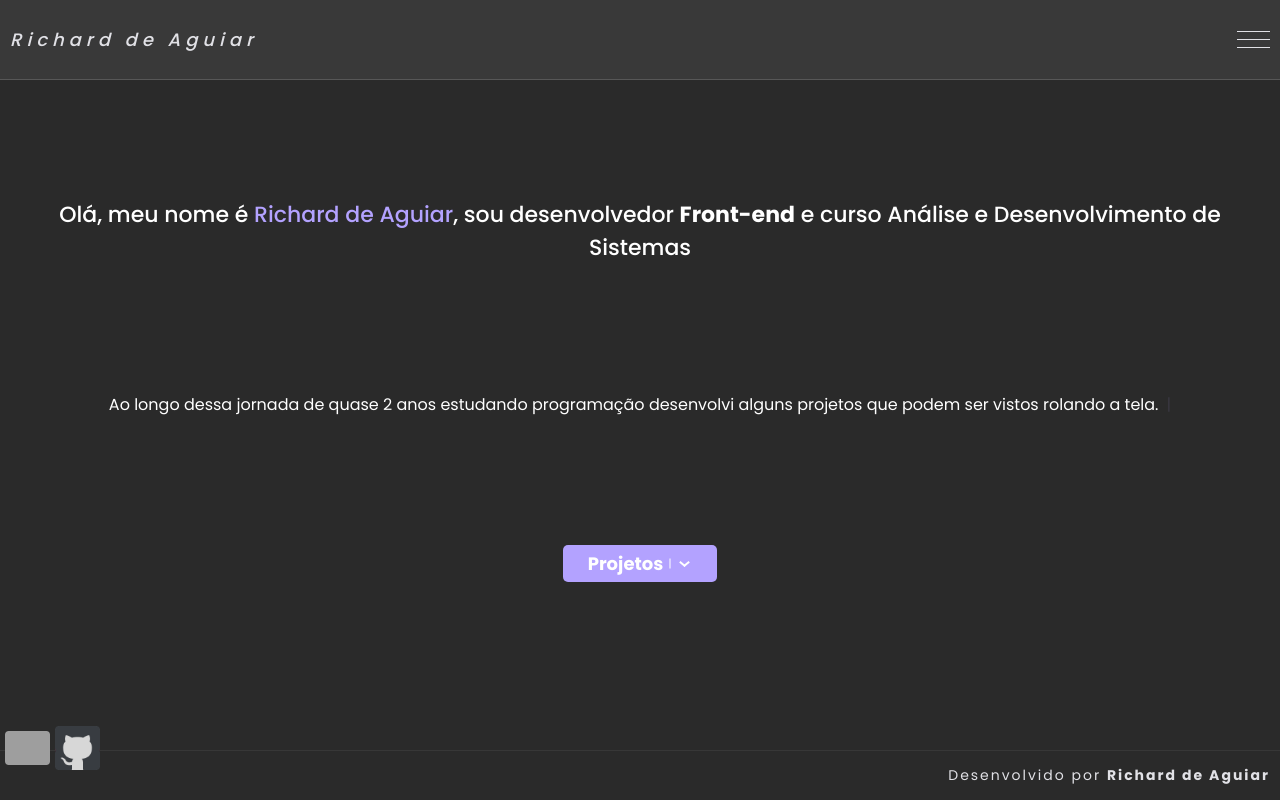
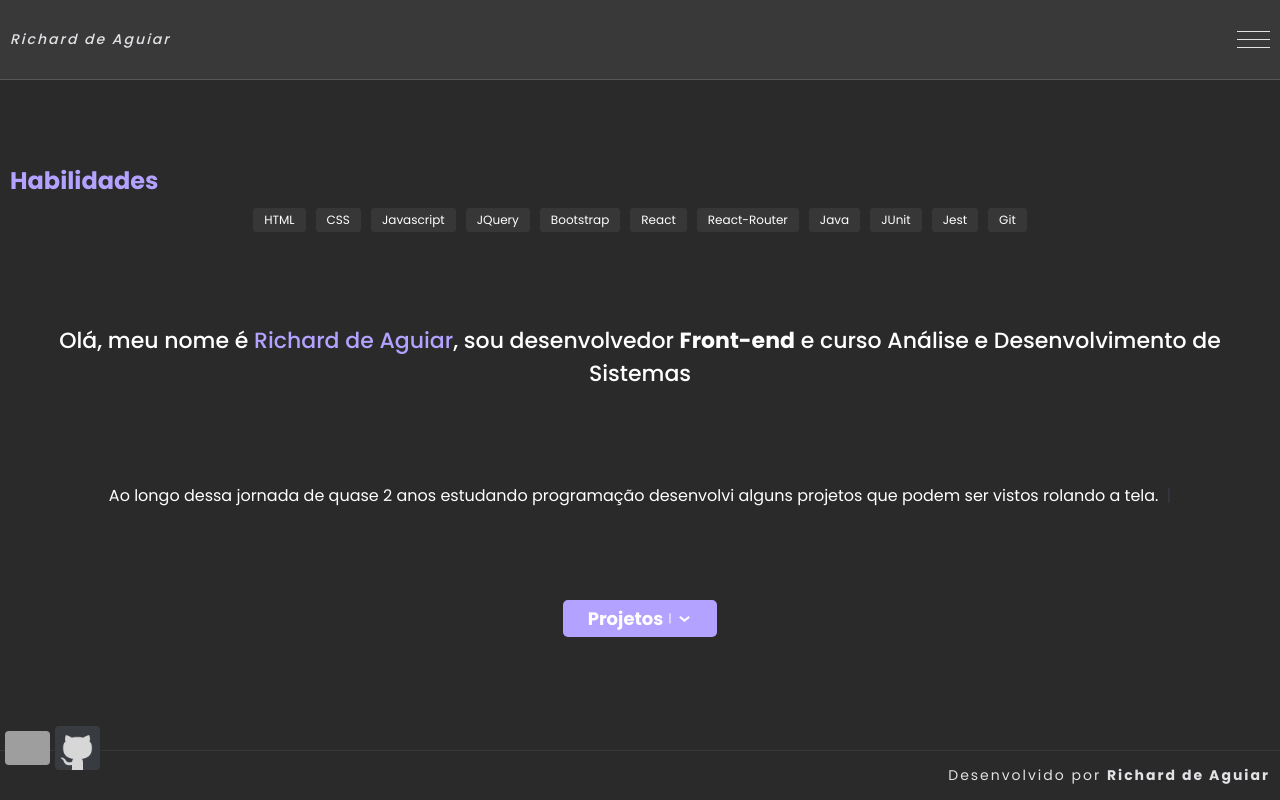
Before and after one commit to aguiarichard/portfolioReact, a React (Vite) app: page /sobre in a window 1280 px wide. Built offline with nearby package versions, Linux system fonts and the light colour scheme; grey boxes are pictures that could not be loaded.

Commit message:
adicionando habilidades no sobre mim

```diff
--- a/src/pages/Components/Header.jsx
+++ b/src/pages/Components/Header.jsx
@@ -21,7 +21,7 @@ export default function Header() {
   return (
     <header className="header">
       <div>
-        <p>Richard de Aguiar</p>
+        <h1>Richard de Aguiar</h1>
         <div id="burger" className="burger" onClick={burgerView}>
           <i></i>
           <i></i>
--- a/src/pages/Components/Sobre.jsx
+++ b/src/pages/Components/Sobre.jsx
@@ -7,6 +7,23 @@ import Button from "./Button"
 export default function Contatos() {
   return (
     <div className="container-sobre">
+      <div className="container-skills">
+        <h2 className="titulo-skills">Habilidades</h2>
+        <div className="habilidades">
+          <div className="habilidade-item">HTML</div>
+          <div className="habilidade-item">CSS</div>
+          <div className="habilidade-item">Javascript</div>
+          <div className="habilidade-item">JQuery</div>
+          <div className="habilidade-item">Bootstrap</div>
+          <div className="habilidade-item">React</div>
+          <div className="habilidade-item">React-Router</div>
+          <div className="habilidade-item">Java</div>
+          <div className="habilidade-item">JUnit</div>
+          <div className="habilidade-item">Jest</div>
+          <div className="habilidade-item">Git</div>
+        </div>
+      </div>
+
       <p className="apresentacao bold">
         Olá, meu nome é <span className="richard">Richard de Aguiar</span>,
         sou desenvolvedor <span className="front-end">Front-end</span> e
@@ -18,7 +35,7 @@ export default function Contatos() {
         desenvolvi alguns projetos que podem ser vistos rolando a tela.
       </p>
 
-      <Button nomeBotao="Projetos" flechasOpen="flechas-open" classe="botao-sobre"/>
+      <Button nomeBotao="Projetos" flechasOpen="flechas-open" classe="botao-sobre" />
     </div>
   )
 }
--- a/src/styles/header.css
+++ b/src/styles/header.css
@@ -12,12 +12,11 @@
     z-index: 60;
 }
 
-.header div p {
-    font-size: 18px;
+.header div h1 {
+    font-size: 14px;
     font-weight: 500;
     font-style: italic;
-    letter-spacing: 5px;
-
+    letter-spacing: 2px;
     padding: 10px;
 }
 
--- a/src/styles/sobre.css
+++ b/src/styles/sobre.css
@@ -4,7 +4,35 @@
     flex-direction: column;
     justify-content: space-evenly;
     gap: 10px;
-    margin-bottom: 50px;
+    margin-bottom: 30px;
+}
+
+.container-skills {
+    display: flex;
+    flex-direction: column;
+    width: 100%;
+    padding: 0px 10px;
+    gap: 10px;
+}
+
+.titulo-skills {
+    color: #b3a2ff;
+}
+
+.habilidades {
+    display: flex;
+    gap: 10px;
+    flex-wrap: wrap;
+    justify-content: center;
+}
+
+.habilidade-item {
+    color: #fff;
+    padding: 2px 10px;
+    border: solid 1px #373737;
+    background: #373737;
+    border-radius: 3px;
+    font-size: 12px;
 }
 
 .apresentacao {
```
